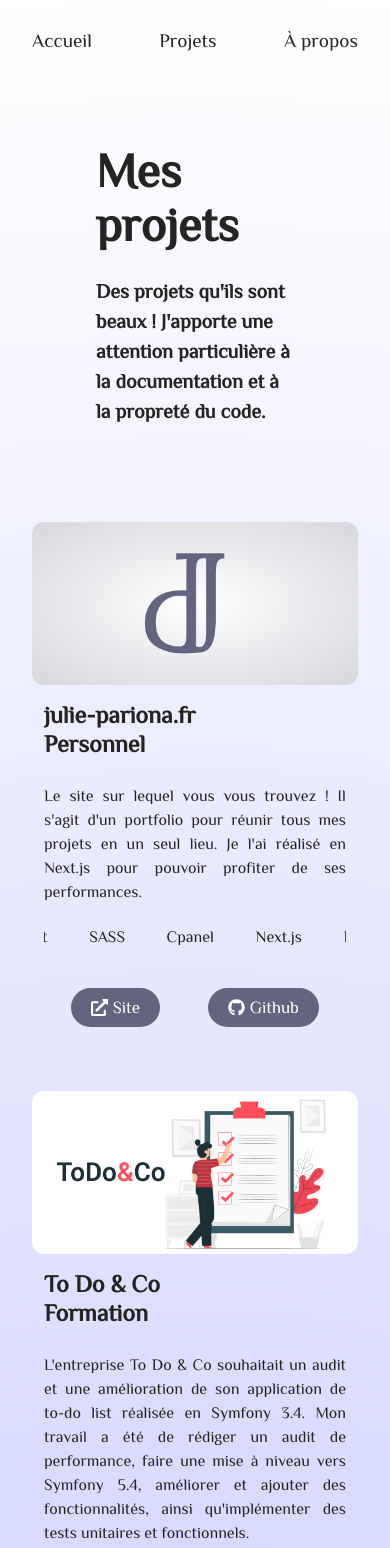
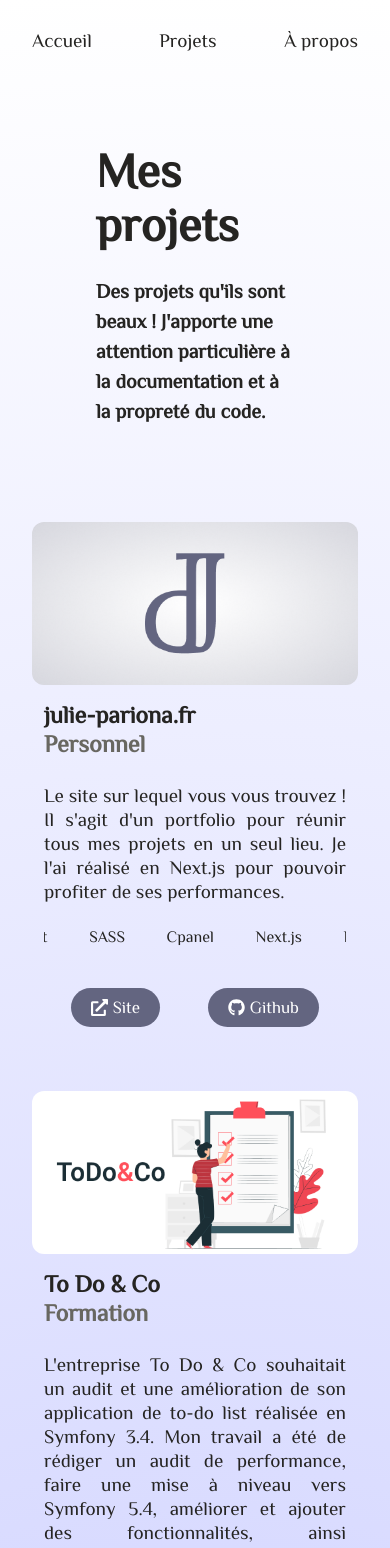
Before and after one commit to jupanaos/portfolio, a Next.js app: page /work in a window 390 px wide. Shown: the top 1548 px of the page. Built offline with nearby package versions, Linux system fonts and the light colour scheme.

Commit message:
style: update project responsive

```diff
--- a/src/styles/components/Project.module.scss
+++ b/src/styles/components/Project.module.scss
@@ -37,12 +37,13 @@
             }
             p {
                 font-weight: 600;
+                color: $text-dark;
             }
         }
         .project_description {
             text-align: justify;
             line-height: 1.5rem;
-            font-size: clamp(1rem, 0.875rem + 0.26vw, 1.125rem);
+            font-size: clamp(1.2rem, 0.875rem + 0.26vw, 1.5rem);
             margin-bottom: 1.5rem;
         }
         .project_stacks {
```
